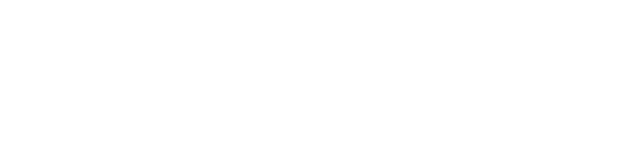
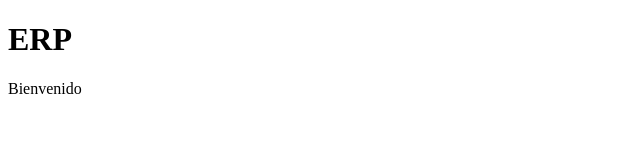
Before and after one commit to jesare68/progra, a plain HTML site: page index.html in a window 1280 px wide. Shown: the whole page, without its empty margins (0-640 px from the left). Drawn offline with Linux system fonts and the light colour scheme.

Commit message:
Se agrego un tiutlo

```diff
--- a/index.html
+++ b/index.html
@@ -1,10 +1,16 @@
+<!DOCTYPE html>
 <html>
-<title>
+    <head>
+        <title>ERP</title>
+    </head>
+    <body>
 
-
-</title>
-
-    <body>
+        <header>
+            <h1>ERP</h1>
+        </header>
+        <section>
+            Bienvenido
+        </section>
 
     </body>
 </html>
```
